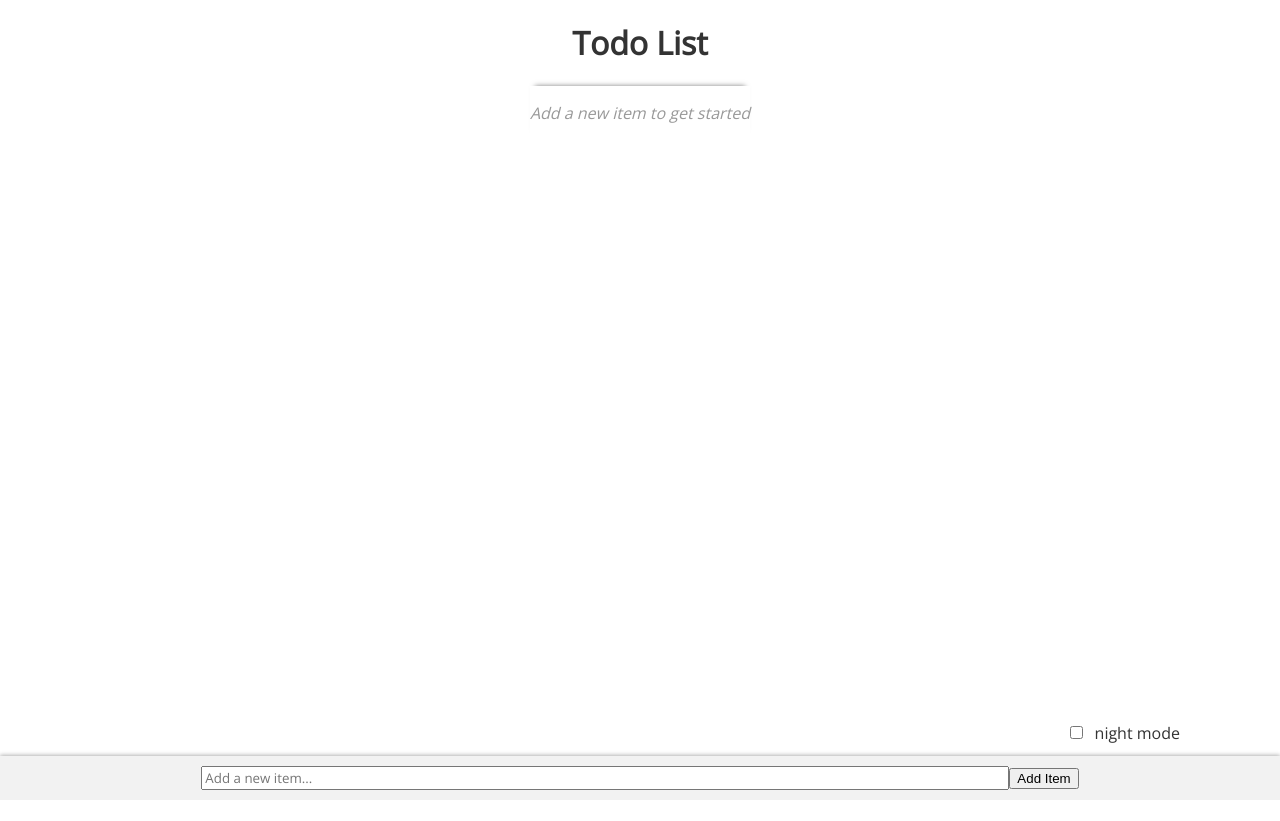
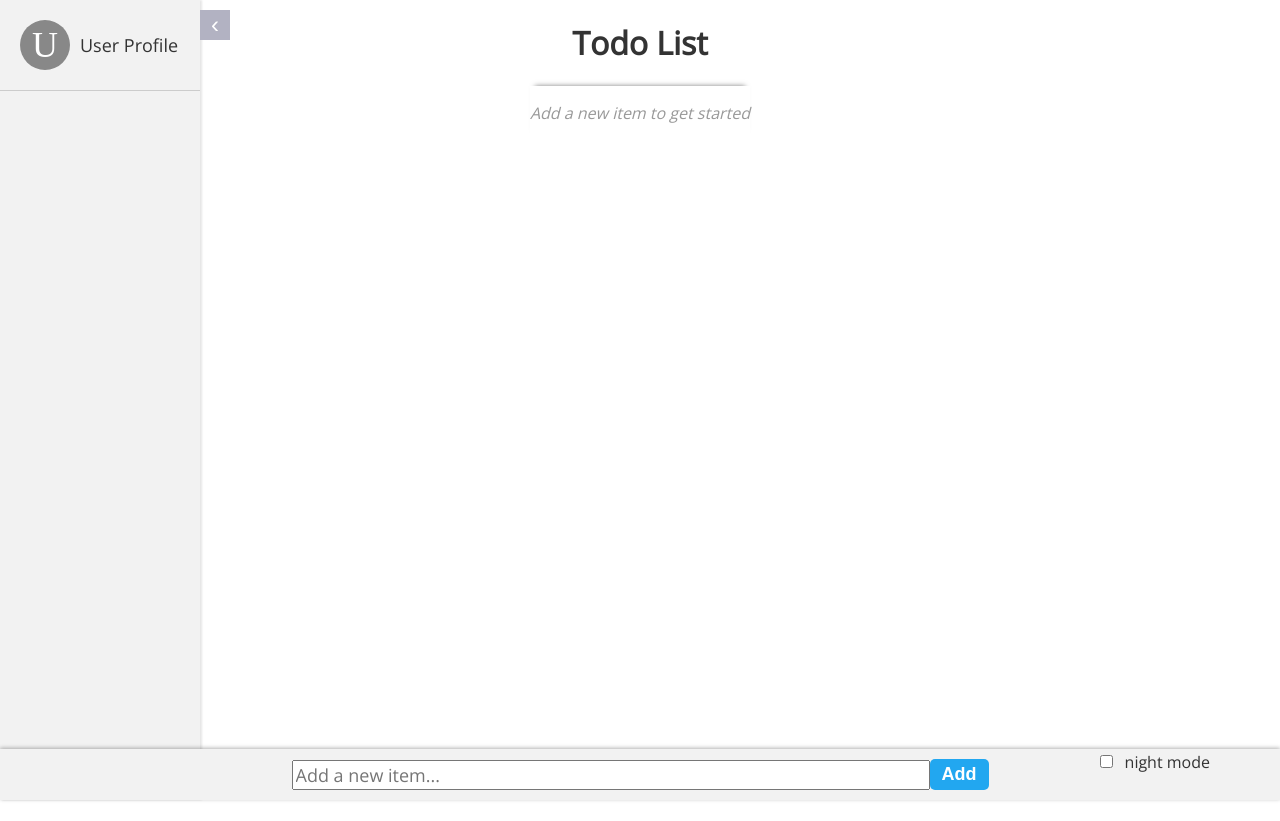
Before and after one commit to lilgmills/Todo_app, a Flask app: page / in a window 1280 px wide. Before the commit the page ends 800 px from the top, so only its background shows below. Run offline with Flask 3, Linux system fonts and the light colour scheme; data that the repository does not hold is empty.

Commit message:
added sidebar and toggle feature

```diff
--- /dev/null
+++ b/static/sidebar-toggle.js
@@ -0,0 +1,13 @@
+// JavaScript source code
+const sidebarToggle = document.getElementById("sidebar-toggle");
+const sidebar = document.querySelector(".sidebar");
+
+sidebarToggle.addEventListener("click", () => {
+    sidebar.classList.toggle("hide");
+    sidebar.classList.toggle("show");
+    if (sidebar.classList.contains("hide")) {
+        sidebarToggle.style.left = "0";
+    } else {
+        sidebarToggle.style.left = `${sidebar.offsetWidth}px`;
+    }
+});
--- a/static/styles.css
+++ b/static/styles.css
@@ -11,15 +11,16 @@ h1 {
   justify-content: center;
   max-width: 800px;
   margin: 0 auto;
+  padding-bottom: 50px;
 }
+
+
 
 li {
   font-family: 'Open Sans', sans-serif;
 }
 
-.new-item-input {
-  font-family: 'Open Sans', sans-serif;
-}
+
 
 .no-items {
   color: #999;
@@ -31,11 +32,71 @@ li {
   box-shadow: 0 -5px 5px -5px rgba(0,0,0,0.5);
 }
 
+.add-button {
+    background-color: #22A7F0;
+    color: white;
+    font-size: 18px;
+    border: none;
+    padding: 5px 12px;
+    border-radius: 5px;
+    cursor: pointer;
+    font-weight: bold;
+}
+
+@keyframes slideIn {
+    from {
+        transform: translateX(-100%);
+    }
+
+    to {
+        transform: translateX(0%);
+    }
+}
+
+@keyframes slideOut {
+    from {
+        transform: translateX(0%);
+    }
+
+    to {
+        transform: translateX(-100%);
+    }
+}
+
+
+.sidebar {
+    position: fixed;
+    top: 0;
+    left: 0;
+    bottom: 0;
+    width: 200px;
+    background-color: #f2f2f2;
+    box-shadow: 2px 0 2px rgba(0, 0, 0, 0.1);
+    transform: translateX(-100%);
+}
+
+.sidebar.hide {
+    animation: slideOut 0.5s forwards;
+}
+
+.sidebar.show {
+    animation: slideIn 0.5s forwards;
+}
+
+.sidebar.night-mode {
+    background-color: #222;
+}
+
+#new-item-input {
+    font-family: 'Open Sans', sans-serif;
+    width:50%;
+    font-size: 18px;
+}
+
 form.add-item {
     padding: 10px;
     display: flex;
     align-items: center;
-  // max-width: 900px; /* adjust as needed */
     margin: 0 auto; /* center horizontally */
     position: fixed;
     bottom: 0;
@@ -48,13 +109,10 @@ form.add-item {
     box-shadow: 0 -1px 4px rgba(0, 0, 0, 0.3);
     box-sizing: border-box;
     font-family: 'Open Sans', sans-serif; /* added font family */
+
 }
 
-.add-item input[type="text"] {
-  font-family: 'Open Sans', sans-serif;
-  width: 80%;
-  max-width: 800px;
-}
+
 
 .row {
   display: flex;
@@ -65,6 +123,12 @@ form.add-item {
 .col-75 {
   display: inline-block;
   vertical-align: center;
+}
+
+.col-75.checked {
+    display: inline-block;
+    vertical-align: center;
+
 }
 
 .item-column {
@@ -146,6 +210,7 @@ ul.todo-list li {
 }
 
 
+
 ul.todo-list li:last-child {
   border-bottom: none;
 }
@@ -160,11 +225,89 @@ body.night-mode {
   color: #fff;
 }
 
+body.night-mode .sidebar{
+
+    background-color: #222;
+    color: #fff;
+}
+
+
+#sidebar-toggle {
+    width: 30px;
+    height: 30px;
+    border-width: 0px;
+    // border-radius: 75%;
+    background-color: #b2b2c2;
+    color: #ffffff;
+    font-size: 24px;
+    line-height: 50px;
+    text-align: center;
+    position: fixed;
+    top: 10px;
+    left: 200px;
+    cursor: pointer;
+}
+
+body.night-mode #sidebar-toggle {
+    background-color: #555555;
+    color: #ffffff;
+}
+
+#sidebar-toggle:before {
+    content: '\2039';
+    position: absolute;
+    left: 50%;
+    top: 50%;
+    transform: translate(-50%, -50%);
+}
+
+
+.sidebar.hide ~ #sidebar-toggle:before {
+    content: '\203A';
+}
+
+.sidebar.hide ~ #sidebar-toggle {
+    animation: toggleSlideOut 0.5s forwards;
+}
+
+.sidebar.show ~ #sidebar-toggle {
+    animation: toggleSlideIn 0.5s forwards;
+}
+
+.user-profile {
+    display: flex;
+    align-items: center;
+    padding: 20px;
+    border-bottom: 1px solid #ccc;
+}
+
+.profile-picture {
+    font-size: 36px;
+    width: 50px;
+    height: 50px;
+    border-radius: 50%;
+    background-color: #888;
+    color: #fff;
+    display: flex;
+    justify-content: center;
+    align-items: center;
+    margin-right: 10px;
+}
+
+.profile-name {
+    font-family: 'Open Sans', sans-serif;
+    font-size: 18px;
+    white-space: nowrap;
+    overflow: hidden;
+    text-overflow: ellipsis;
+}
+
+
 .switch {
   display: inline-block;
   position: fixed;
-  bottom: 40px;
-  right: 100px;
+  bottom: 11px;
+  right: 70px;
   z-index: 1;
 }
 
@@ -172,11 +315,10 @@ body.night-mode {
     font-family: 'Open Sans', sans-serif;
     display: inline-block;
     margin-left: 5px;
+    color: #333;
+}
 
 html, body {
   height: 100%;
+
 }
-
-#container {
-    padding-bottom: 200px;
-}
--- a/templates/index.html
+++ b/templates/index.html
@@ -8,8 +8,13 @@
 </head>
 <body>
     <h1>Todo List</h1>
-
-
+    <div class="sidebar show" >
+        <div class="user-profile">
+            <div class="profile-picture">U</div>
+            <div class="profile-name">User Profile</div>
+        </div>
+    </div>
+    <button id="sidebar-toggle" title="Hide/show sidebar"></button>
     <div class="container">
         {% if items %}
 
@@ -20,9 +25,10 @@
 
                     <form method="post" action="{{ url_for('update_item', item_id=item[0]) }}">
                         <input type="hidden" name="item_id" value="{{item[0]}}">
-            <input class="checkbox-button" type="checkbox" name="done" title="Check" {% if item[2] == 1 %}checked{% endif %} onchange="this.form.submit()">
+                        <input class="checkbox-button" type="checkbox" name="done" title="Check" {% if item[2]==1 %}checked{% endif %} onchange="this.form.submit()">
                         <div class="col-75">
-            {{ item[1] }}
+                            <p id="todo-item-text">{{ item[1] }}</p>
+
                         </div>
                     </form>
 
@@ -31,7 +37,7 @@
 
                 <div class="button-column">
                     <form method="post" action="{{ url_for('delete') }}">
-            <input type ="hidden" name="item_id" value="{{item[0]}}">
+                        <input type="hidden" name="item_id" value="{{item[0]}}">
                         <button class="delete-button" type="submit" title="Delete">✖</button>
                     </form>
                     <form method="post" action="{{ url_for('new_edit') }}">
@@ -48,7 +54,7 @@
         </ul>
 
         {% else %}
-    <div class = "no-items-shadow">
+        <div class="no-items-shadow">
             <p class="no-items">Add a new item to get started</p>
         </div>
         {% endif %}
@@ -69,11 +75,12 @@
 
         <form class="add-item" id="new-item-form" method="post" action="{{ url_for('add_item') }}">
             <input type="text" id="new-item-input" placeholder="Add a new item..." name="new_item" autocomplete="off">
-    <button  type="submit" title="Add item">Add Item</button>
+            <button class="add-button" type="submit" title="Add item">Add</button>
         </form>
 
 
         <script src="{{url_for('static', filename='valid-add-item.js') }}"></script>
         <script src="{{url_for('static', filename='night-mode-toggle.js') }}"></script>
+        <script src="{{url_for('static', filename='sidebar-toggle.js') }}"></script>
 </body>
 </html>
```
Lines whose indentation alone changed are shown as unchanged.
